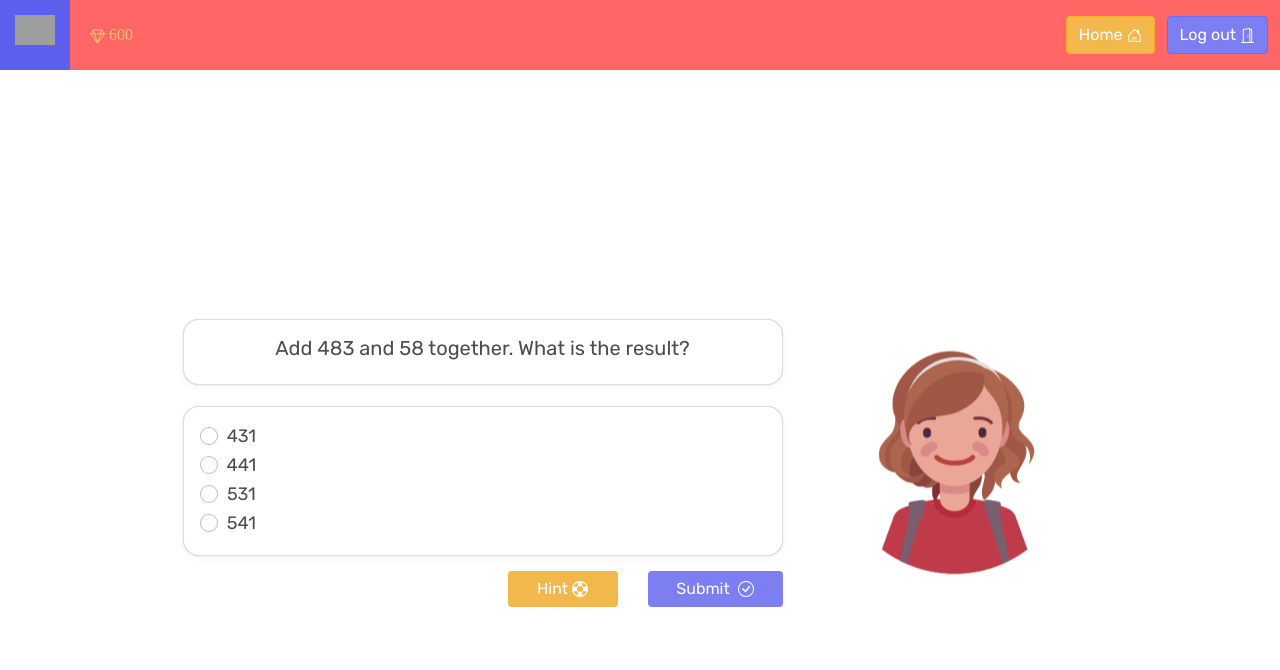
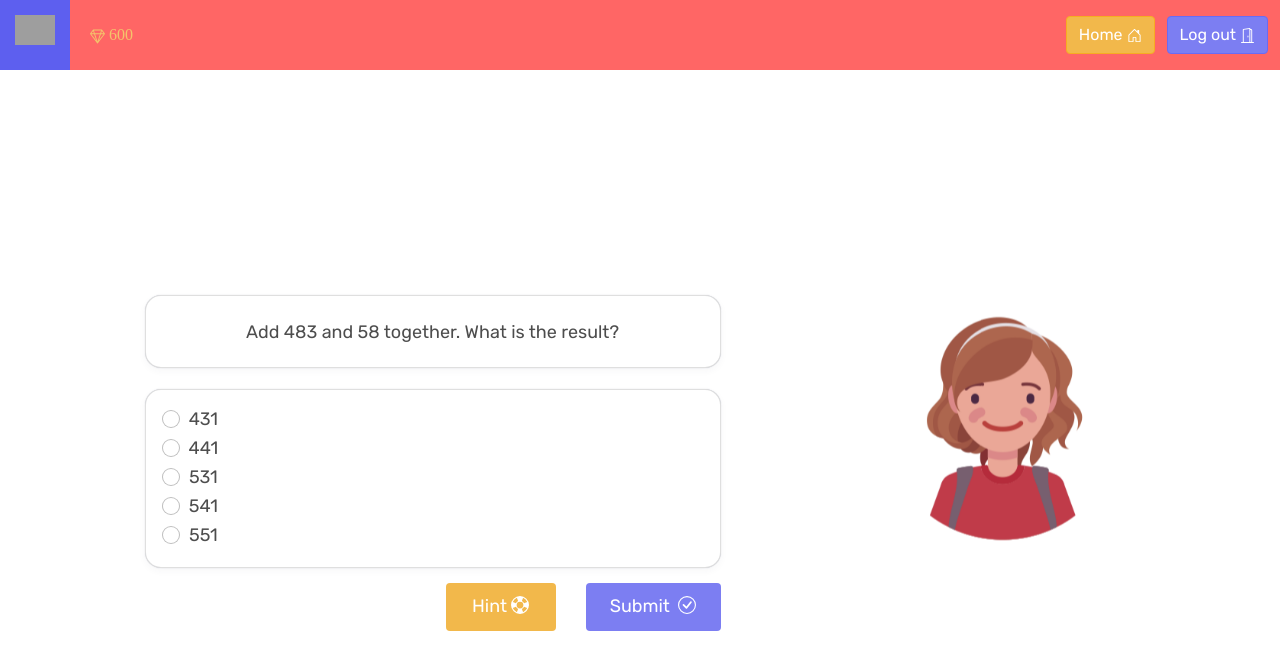
Before and after one commit to tamaraputriv/MathsCamp, a React (Create React App) app: page /practice in a window 1280 px wide. Shown: the top 670 px of the page. Built offline with nearby package versions, Linux system fonts and the light colour scheme; grey boxes are pictures that could not be loaded; a web font is replaced by a local one; what parse would draw is missing.

Commit message:
styling multiple choice

```diff
--- a/src/components/PracticeSection/MultipleChoice.css
+++ b/src/components/PracticeSection/MultipleChoice.css
@@ -2,16 +2,20 @@
   display: flex;
   align-items: center;
   height: 800px;
-  justify-content: center;
-  font-family: Rubik;
-  font-style: normal;
-  font-weight: normal;
+  margin: 0;
+  padding: 0;
+  justify-content: space-around;
 }
 
 .question-col {
   display: flex;
   flex-direction: column;
   justify-content: center;
+  font-family: Rubik;
+  font-style: normal;
+  font-weight: normal;
+  width: 600px;
+  margin: 10px;
 }
 
 .title-card {
@@ -19,9 +23,13 @@
     0px 3px 8px -1px rgba(50, 50, 71, 0.05);
   border-radius: 16px;
   margin-bottom: 21px;
+}
+
+.question-description {
   font-size: 18px;
   line-height: 21px;
   color: #4d4d4d;
+  margin-top: 10px;
 }
 
 .options-form {
@@ -40,6 +48,7 @@
 
 .quiz-btn {
   margin: 15px;
+  font-size: 18px;
 }
 
 .hint-btn {
@@ -62,6 +71,7 @@
   font-family: "Rubik";
   margin-right: 0;
   width: 135px;
+  height: 48px;
 }
 
 .submit-btn:hover {
@@ -76,8 +86,13 @@
 
 .btn-icon {
   margin-left: 4px;
+  margin-bottom: 4px;
 }
 
 .quiz-mascot-img {
   width: 291px;
 }
+
+.img-col {
+  margin-left: 100px;
+}
--- a/src/components/PracticeSection/MultipleChoice.js
+++ b/src/components/PracticeSection/MultipleChoice.js
@@ -19,16 +19,19 @@ export default function MultipleChoice({
   option_B,
   option_C,
   option_D,
+  option_E,
   correct_answer,
   hint,
 }) {
   return (
-    <Container className="multiple-container">
-      <Row className="justify-content-md-center">
+    <Container fluid className="multiple-container">
+      <Row>
         <Col className="question-col">
-          <Card className="title-card" style={{ width: "600px" }}>
+          <Card className="title-card">
             <Card.Body className="text-center">
-              <Card.Title>{question}</Card.Title>
+              <Card.Title className="question-description">
+                {question}
+              </Card.Title>
             </Card.Body>
           </Card>
           <Form>
@@ -36,7 +39,7 @@ export default function MultipleChoice({
               <Card.Body className="text-center">
                 <fieldset className="options-form">
                   <Form.Group as={Row}>
-                    <Col>
+                    <Col sm={0}>
                       <Form.Check
                         type="radio"
                         value={option_A}
@@ -63,6 +66,12 @@ export default function MultipleChoice({
                         name="formHorizontalRadios"
                         id="option4"
                       />
+                      <Form.Check
+                        type="radio"
+                        label={`${option_E}`}
+                        name="formHorizontalRadios"
+                        id="option5"
+                      />
                     </Col>
                   </Form.Group>
                 </fieldset>
@@ -70,7 +79,7 @@ export default function MultipleChoice({
             </Card>
             <Form.Group as={Row} className="mb-8 mt-8">
               <div className="btn-div">
-                <Button className="hint-btn quiz-btn" type="button">
+                <Button className="hint-btn quiz-btn">
                   Hint
                   <BsLifePreserver className="btn-icon" />
                 </Button>
@@ -81,7 +90,7 @@ export default function MultipleChoice({
             </Form.Group>
           </Form>
         </Col>
-        <Col>
+        <Col md="auto" className="img-col">
           <Image src={Mascot} className="quiz-mascot-img" />
         </Col>
       </Row>
```
